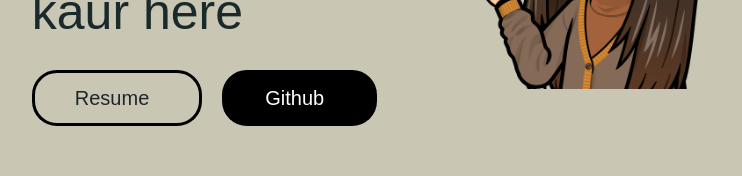
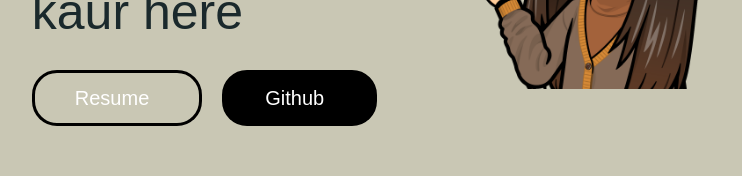
Before and after one commit to harleen001/kanwar_portfolio, a plain HTML site: page index.html in a window 1280 px wide. Shown: the part 389-565 px from the top of the page, without its empty margins (301-1043 px from the left). Drawn offline with nearby package versions, Linux system fonts and the light colour scheme.

Commit message:
minor-changes-done

```diff
--- a/index.html
+++ b/index.html
@@ -47,7 +47,7 @@
 
       </div>
       <div id="buttonstwo">
-        <div id="resbutton">Resume</div>
+        <div id="resbutton"> <a style="color: white;" href="#">Resume</a> </div>
         <div id="gitbutton"> <a style="color: white;" href="https://github.com/KanwardeepKaur">Github</a></div>
       </div>
       </section>
```
